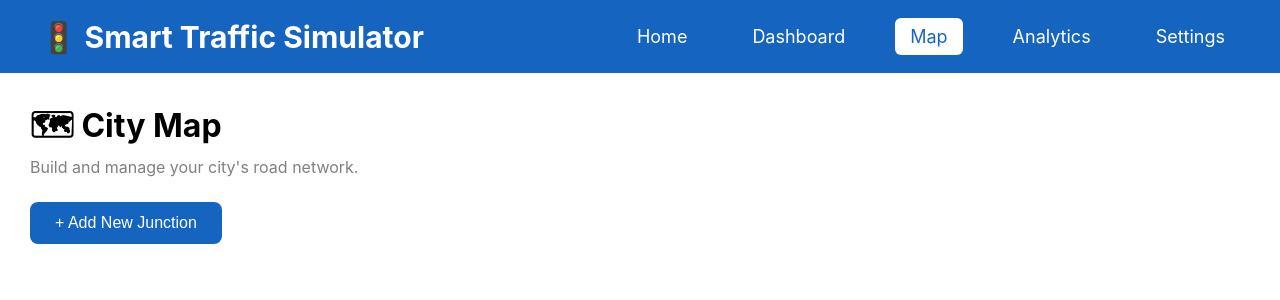
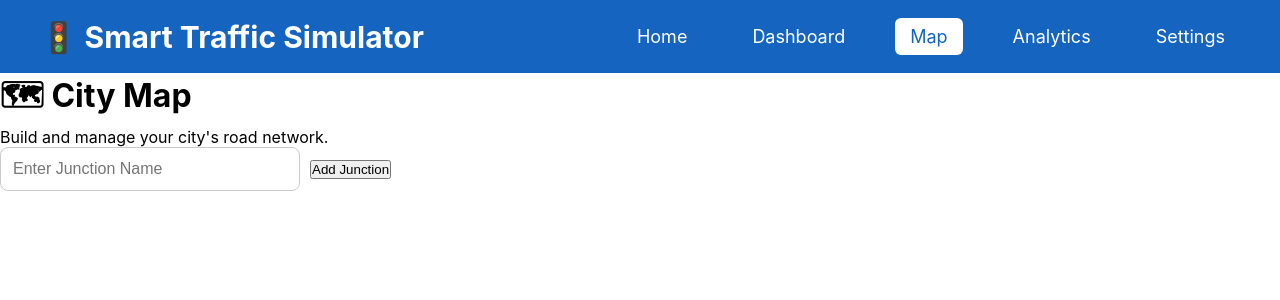
Before and after one commit to gaddeanjali31/Traffic-Simulator, a React (Create React App) app in the folder frontend/: page /map in a window 1280 px wide. Shown: the top 300 px of the page. Built offline with nearby package versions, Linux system fonts and the light colour scheme.

Commit message:
Day 7: Added custom junction input

```diff
--- a/frontend/src/pages/Map.css
+++ b/frontend/src/pages/Map.css
@@ -1,85 +1,17 @@
-.map-page{
+.input-box{
 
-    padding:30px;
+    width:300px;
 
-}
+    padding:12px;
 
-.subtitle{
+    font-size:16px;
 
-    color:gray;
-
-    margin-bottom:25px;
-
-}
-
-.add-btn{
-
-    background:#1565C0;
-
-    color:white;
-
-    border:none;
-
-    padding:12px 25px;
+    border:1px solid #ccc;
 
     border-radius:8px;
 
-    font-size:16px;
+    margin-right:10px;
 
-    cursor:pointer;
-
-    margin-bottom:25px;
+    margin-bottom:20px;
 
 }
-
-.add-btn:hover{
-
-    background:#0D47A1;
-
-}
-
-.junction-list{
-
-    display:grid;
-
-    grid-template-columns:repeat(auto-fill,minmax(320px,1fr));
-
-    gap:20px;
-
-}
-
-.junction-card{
-
-    background:white;
-
-    border-radius:12px;
-
-    padding:20px;
-
-    box-shadow:0 4px 12px rgba(0,0,0,.1);
-
-}
-
-.delete-btn{
-
-    margin-top:15px;
-
-    background:#E53935;
-
-    color:white;
-
-    border:none;
-
-    padding:10px 18px;
-
-    border-radius:6px;
-
-    cursor:pointer;
-
-}
-
-.delete-btn:hover{
-
-    background:#C62828;
-
-}
--- a/frontend/src/pages/Map.jsx
+++ b/frontend/src/pages/Map.jsx
@@ -3,23 +3,30 @@ import "./Map.css";
 
 function Map() {
 
+    const [junctionName, setJunctionName] = useState("");
     const [junctions, setJunctions] = useState([]);
 
     function addJunction() {
 
+        if (junctionName.trim() === "") {
+            alert("Please enter a junction name.");
+            return;
+        }
+
         const newJunction = {
             id: Date.now(),
-            name: "Junction " + (junctions.length + 1),
+            name: junctionName,
             status: "Active"
         };
 
         setJunctions([...junctions, newJunction]);
+        setJunctionName("");
     }
 
     function deleteJunction(id) {
 
         setJunctions(
-            junctions.filter((junction) => junction.id !== id)
+            junctions.filter(j => j.id !== id)
         );
 
     }
@@ -34,11 +41,19 @@ function Map() {
                 Build and manage your city's road network.
             </p>
 
+            <input
+                type="text"
+                placeholder="Enter Junction Name"
+                value={junctionName}
+                onChange={(e) => setJunctionName(e.target.value)}
+                className="input-box"
+            />
+
             <button
                 className="add-btn"
                 onClick={addJunction}
             >
-                + Add New Junction
+                Add Junction
             </button>
 
             <div className="junction-list">
@@ -54,13 +69,9 @@ function Map() {
 
                             <h3>📍 {junction.name}</h3>
 
-                            <p>
-                                <strong>ID:</strong> {junction.id}
-                            </p>
+                            <p><strong>ID:</strong> {junction.id}</p>
 
-                            <p>
-                                <strong>Status:</strong> {junction.status}
-                            </p>
+                            <p><strong>Status:</strong> {junction.status}</p>
 
                             <button
                                 className="delete-btn"
```
